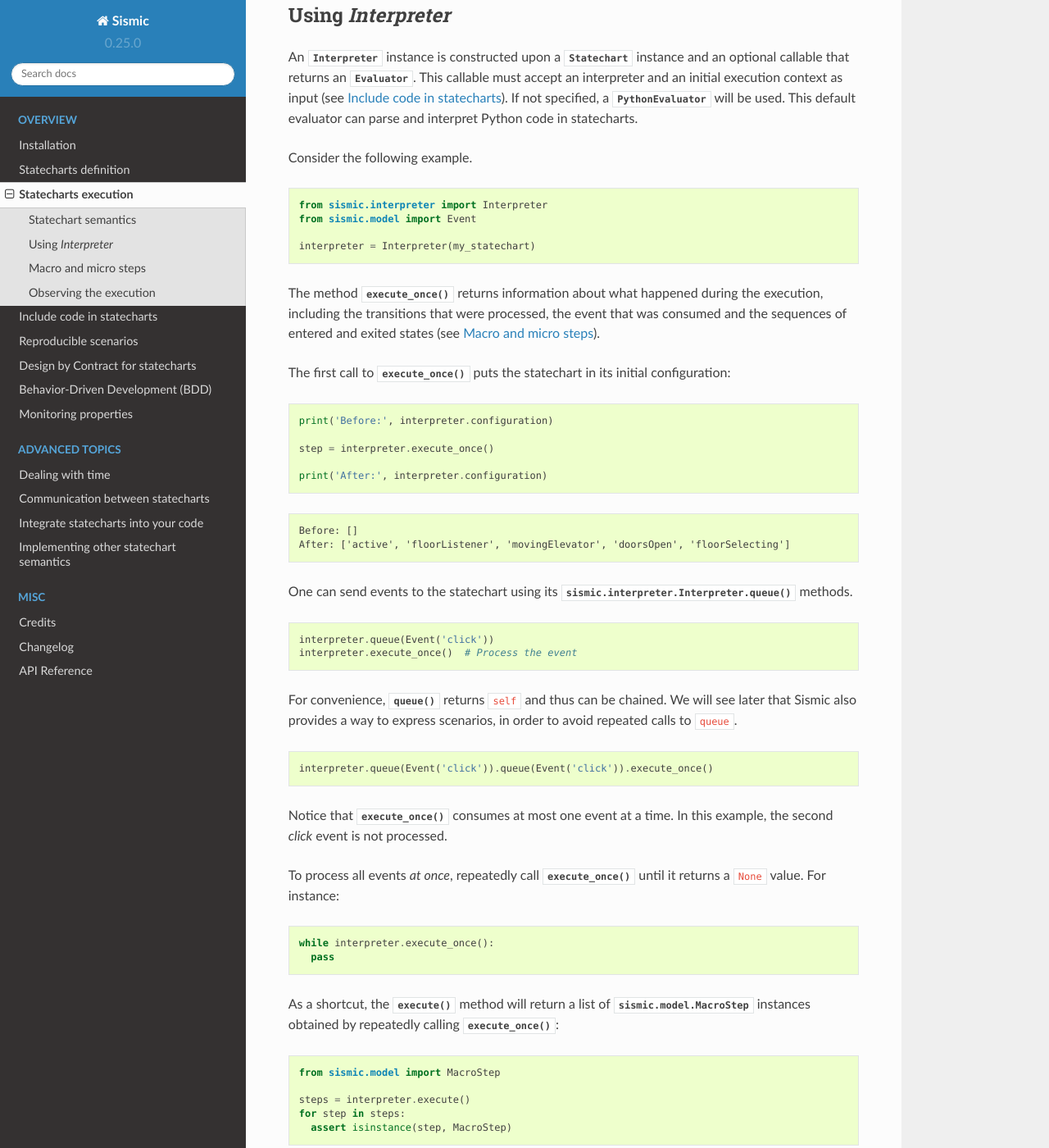
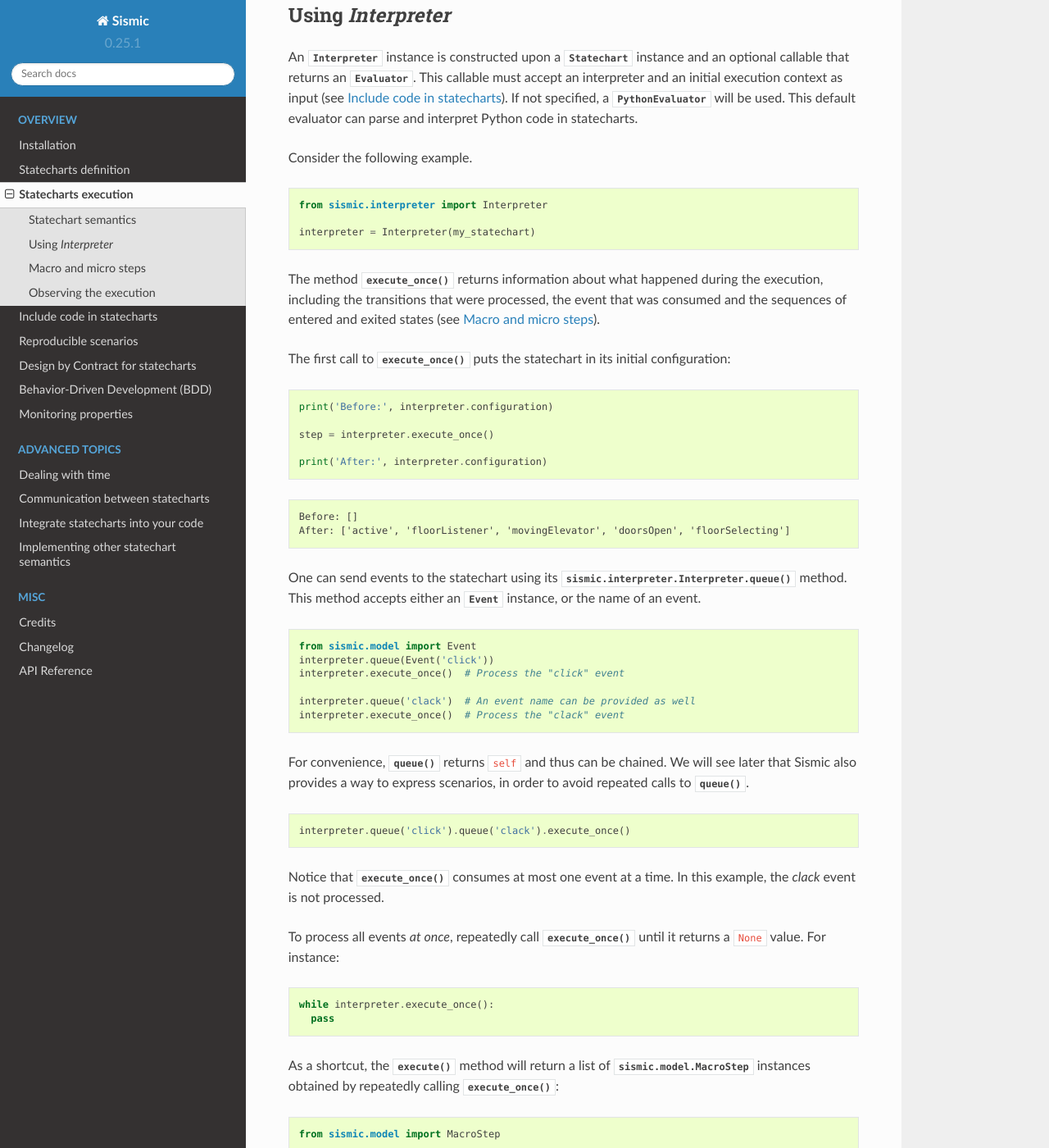
Before and after one commit to AlexandreDecan/sismic, a Sphinx documentation site: the page built from docs/execution.rst, in a window 1280 px wide and 1400 px high, scrolled down 1824 px. Shown: the whole window at 82% size. Built offline with Sphinx 7.4.7 and the Read the Docs theme 2.0.0, drawn with Linux system fonts in a browser that asks for light colours; some of the changed text lies outside the part shown.

```diff
--- a/docs/execution.rst
+++ b/docs/execution.rst
@@ -116,22 +115,28 @@
     Before: []
     After: ['active', 'floorListener', 'movingElevator', 'doorsOpen', 'floorSelecting']
 
-One can send events to the statechart using its :py:meth:`sismic.interpreter.Interpreter.queue` methods.
+One can send events to the statechart using its :py:meth:`sismic.interpreter.Interpreter.queue` method.
+This method accepts either an :py:class:`~sismic.model.Event` instance, or the name of an event.
 
 .. testcode:: interpreter
 
+    from sismic.model import Event
     interpreter.queue(Event('click'))
-    interpreter.execute_once()  # Process the event
+    interpreter.execute_once()  # Process the "click" event
+
+    interpreter.queue('clack')  # An event name can be provided as well
+    interpreter.execute_once()  # Process the "clack" event
 
 For convenience, :py:meth:`~sismic.interpreter.Interpreter.queue` returns ``self`` and thus can be chained.
-We will see later that Sismic also provides a way to express scenarios, in order to avoid repeated calls to ``queue``.
+We will see later that Sismic also provides a way to express scenarios, in order to avoid repeated calls to
+:py:meth:`~sismic.interpreter.Interpreter.queue`.
 
 .. testcode:: interpreter
 
-    interpreter.queue(Event('click')).queue(Event('click')).execute_once()
+    interpreter.queue('click').queue('clack').execute_once()
 
 Notice that :py:meth:`~sismic.interpreter.Interpreter.execute_once` consumes at most one event at a time.
-In this example, the second *click* event is not processed.
+In this example, the *clack* event is not processed.
 
 To process all events *at once*, repeatedly call :py:meth:`~sismic.interpreter.Interpreter.execute_once` until
 it returns a ``None`` value. For instance:
@@ -235,4 +240,4 @@
  - The context of the execution is available using :py:attr:`~sismic.interpreter.Interpreter.context`
    (see :ref:`code_evaluation`).
  - It is possible to bind a callable that will be called each time an event is sent by the statechart using
-   the :py:attr:`~sismic.interpreter.Interpreter.bind` method of an interpreter (see :ref:`communication`).
+   the :py:meth:`~sismic.interpreter.Interpreter.bind` method of an interpreter (see :ref:`communication`).
--- a/setup.py
+++ b/setup.py
@@ -64,7 +64,7 @@
 
     # You can just specify the packages manually here if your project is
     # simple. Or you can use find_packages().
-    packages=find_packages(exclude=['docs', 'venv', 'tests']),
+    packages=find_packages(exclude=['docs', 'tests']),
 
     # Alternatively, if you want to distribute just a my_module.py, uncomment
     # this:
--- a/sismic/__init__.py
+++ b/sismic/__init__.py
@@ -1,5 +1,5 @@
 __description__ = 'Sismic Interactive Statechart Model Interpreter and Checker'
-__version__ = '0.25.0'
+__version__ = '0.25.1'
 __url__ = 'https://github.com/AlexandreDecan/sismic/'
 __author__ = 'Alexandre Decan'
 __email__ = 'alexandre.decan@lexpage.net'
```
Also changed, not shown: other parts of docs/execution.rst (+1 -2 lines), CHANGELOG.rst (+6 -2 lines), 2 other files.
